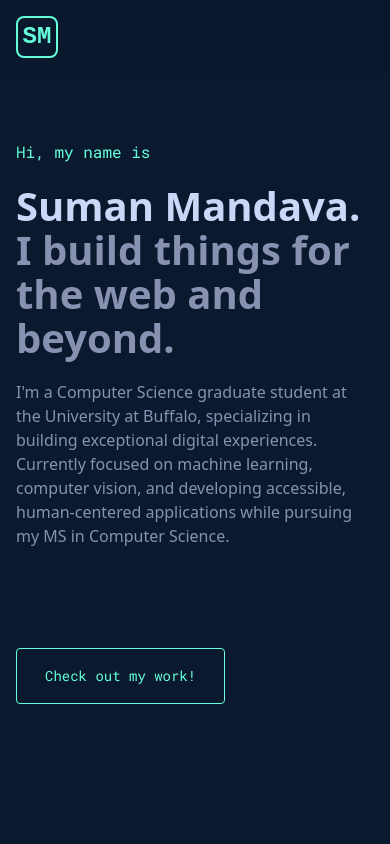
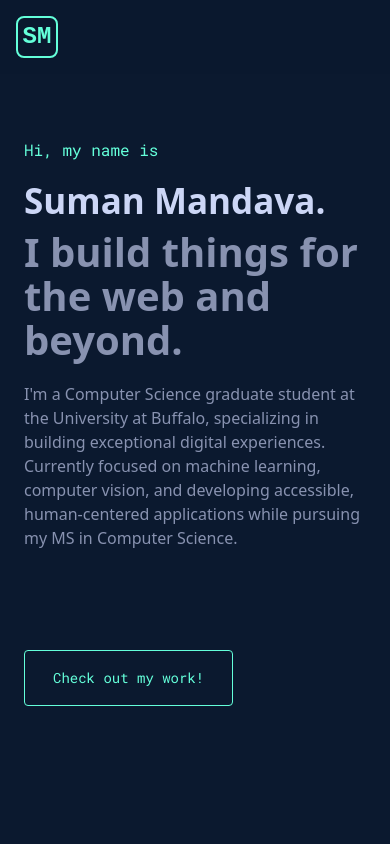
Before and after one commit to Vishnupriya-1008/Portfolio-, a Next.js app: page / in a window 390 px wide. Shown: the top 844 px of the page. Built offline with nearby package versions, Linux system fonts and the light colour scheme.

Commit message:
fix: adjust hero title styling for better name visibility and responsiveness

```diff
--- a/src/components/Hero.module.css
+++ b/src/components/Hero.module.css
@@ -21,6 +21,9 @@
   font-weight: 600;
   margin: 0;
   line-height: 1.1;
+  white-space: normal;
+  word-wrap: break-word;
+  margin-bottom: 10px;
 }
 
 .subtitle {
@@ -63,7 +66,11 @@
 
 @media (max-width: 768px) {
   .hero {
-    padding: 0 1rem;
+    padding: 0 1.5rem;
+  }
+
+  .title {
+    font-size: clamp(35px, 7vw, 60px);
   }
 
   .description {
```
